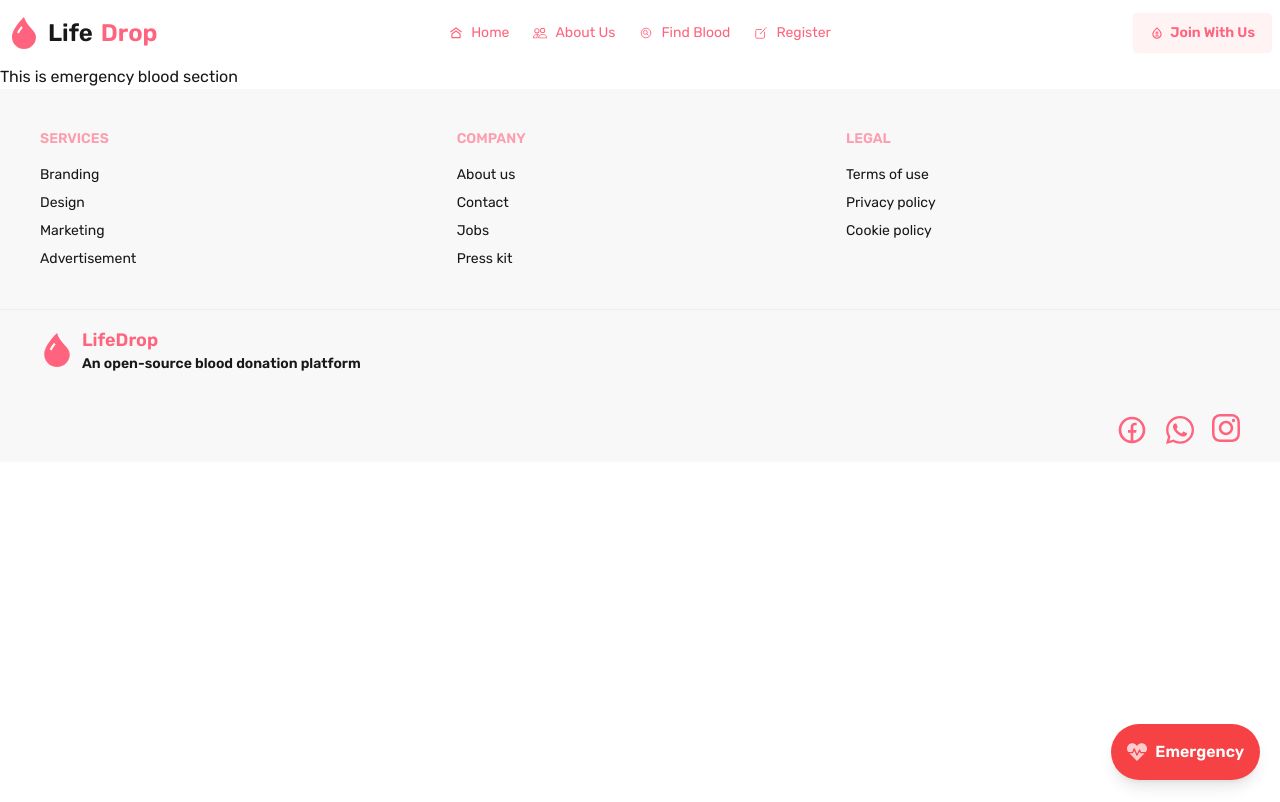
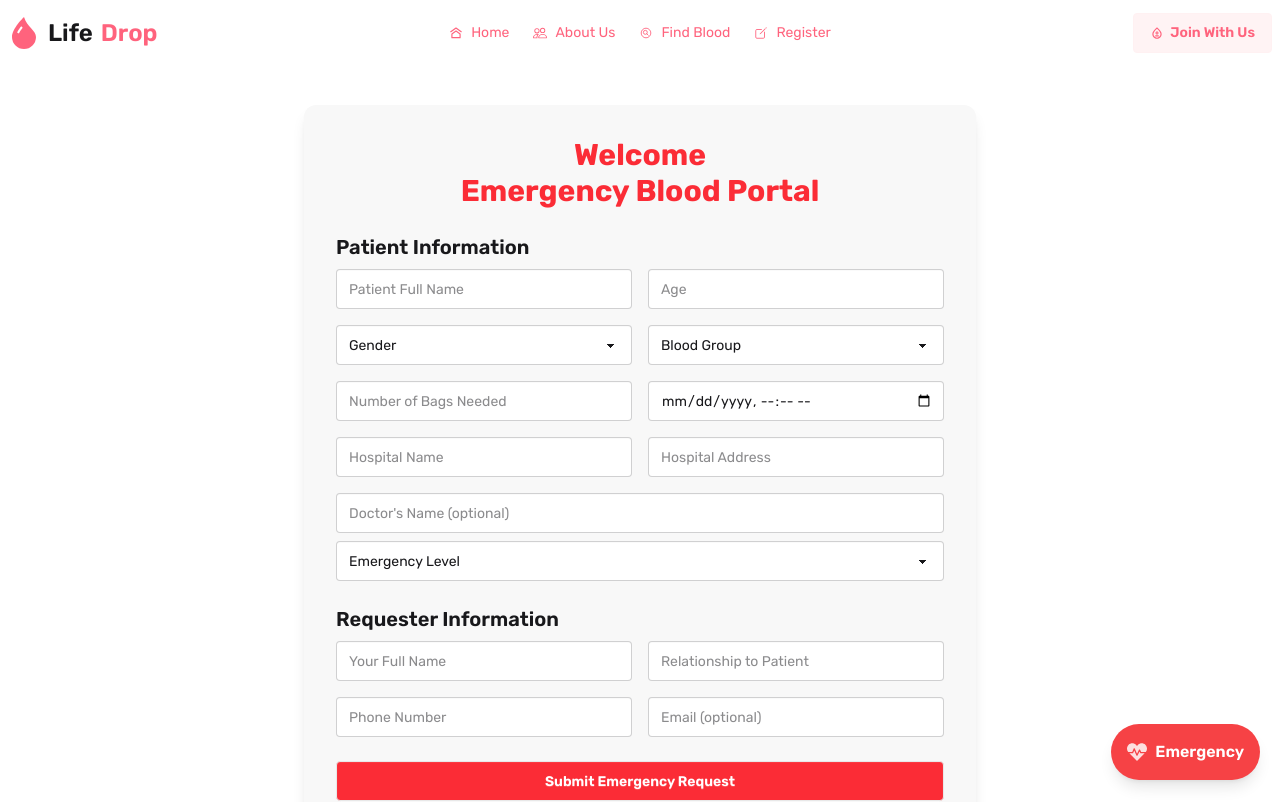
Before and after one commit to jahidul2004/LifeDrop, a React (Vite) app: page /emergency in a window 1280 px wide. Shown: the top 802 px of the page. Built offline with nearby package versions, Linux system fonts and the light colour scheme.

Commit message:
Emergency portal completed.

```diff
--- a/src/pages/emergencyBlood/Emergency.jsx
+++ b/src/pages/emergencyBlood/Emergency.jsx
@@ -1,5 +1,126 @@
 const Emergency = () => {
-    return <div>This is emergency blood section</div>;
+    return (
+        <div className="min-h-screen bg-base-100 py-10 px-4">
+            <div className="max-w-2xl mx-auto bg-base-200 p-8 rounded-xl shadow-lg">
+                <h2 className="text-3xl font-bold text-center mb-6 text-red-500">
+                    Welcome <br />
+                    Emergency Blood Portal
+                </h2>
+
+                <form className="space-y-6">
+                    {/* Patient Info */}
+                    <div>
+                        <h3 className="text-xl font-semibold mb-2">
+                            Patient Information
+                        </h3>
+                        <div className="grid grid-cols-1 md:grid-cols-2 gap-4">
+                            <input
+                                type="text"
+                                placeholder="Patient Full Name"
+                                className="input input-bordered w-full"
+                            />
+                            <input
+                                type="number"
+                                placeholder="Age"
+                                className="input input-bordered w-full"
+                            />
+                            <select className="select select-bordered w-full">
+                                <option disabled selected>
+                                    Gender
+                                </option>
+                                <option>Male</option>
+                                <option>Female</option>
+                                <option>Other</option>
+                            </select>
+                            <select className="select select-bordered w-full">
+                                <option disabled selected>
+                                    Blood Group
+                                </option>
+                                <option>A+</option>
+                                <option>A-</option>
+                                <option>B+</option>
+                                <option>B-</option>
+                                <option>AB+</option>
+                                <option>AB-</option>
+                                <option>O+</option>
+                                <option>O-</option>
+                            </select>
+                            <input
+                                type="number"
+                                placeholder="Number of Bags Needed"
+                                className="input input-bordered w-full"
+                            />
+                            <input
+                                type="datetime-local"
+                                placeholder="Required Within"
+                                className="input input-bordered w-full"
+                            />
+                            <input
+                                type="text"
+                                placeholder="Hospital Name"
+                                className="input input-bordered w-full"
+                            />
+                            <input
+                                type="text"
+                                placeholder="Hospital Address"
+                                className="input input-bordered w-full"
+                            />
+                        </div>
+                        <input
+                            type="text"
+                            placeholder="Doctor's Name (optional)"
+                            className="input input-bordered w-full mt-4"
+                        />
+                        <select className="select select-bordered w-full mt-2">
+                            <option disabled selected>
+                                Emergency Level
+                            </option>
+                            <option>High</option>
+                            <option>Medium</option>
+                            <option>Low</option>
+                        </select>
+                    </div>
+
+                    {/* Requester Info */}
+                    <div>
+                        <h3 className="text-xl font-semibold mb-2">
+                            Requester Information
+                        </h3>
+                        <div className="grid grid-cols-1 md:grid-cols-2 gap-4">
+                            <input
+                                type="text"
+                                placeholder="Your Full Name"
+                                className="input input-bordered w-full"
+                            />
+                            <input
+                                type="text"
+                                placeholder="Relationship to Patient"
+                                className="input input-bordered w-full"
+                            />
+                            <input
+                                type="tel"
+                                placeholder="Phone Number"
+                                className="input input-bordered w-full"
+                            />
+                            <input
+                                type="email"
+                                placeholder="Email (optional)"
+                                className="input input-bordered w-full"
+                            />
+                        </div>
+                    </div>
+
+                    {/* Submit Button */}
+                    <button
+                        type="submit"
+                        className="btn bg-red-500 text-white w-full"
+                    >
+                        Submit Emergency Request
+                    </button>
+                </form>
+            </div>
+        </div>
+    );
 };
 
 export default Emergency;
```
